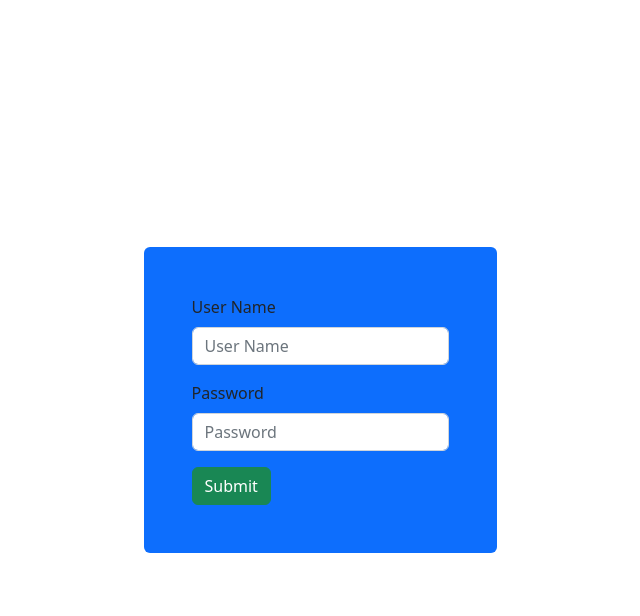
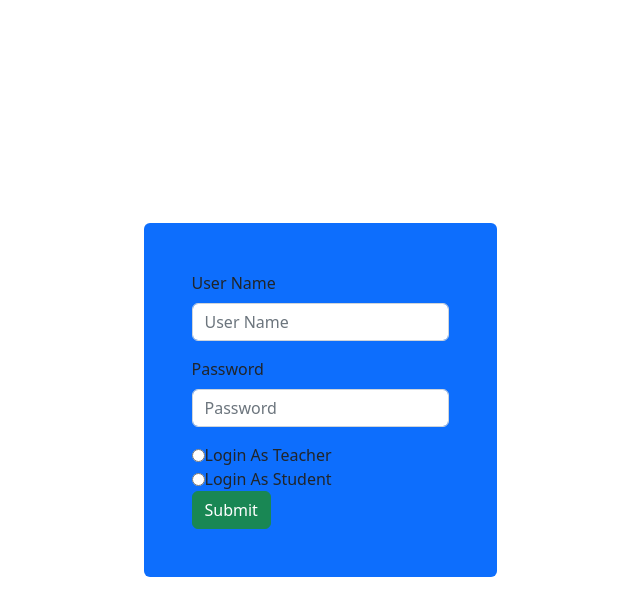
Before and after one commit to Manish-Kumar-9782/Django-Tutorials, a Django app: page /login in a window 1280 px wide. Shown: the top 616 px of the page, without its empty margins (320-960 px from the left). Run offline with Django 4.2, Linux system fonts and the light colour scheme.

Commit message:
worked on mysql connection and made a teacher account

```diff
--- a/QuizContest/ContestQuiz/Account/views.py
+++ b/QuizContest/ContestQuiz/Account/views.py
@@ -2,6 +2,8 @@ from django.shortcuts import render, redirect
 from django.http import HttpResponse
 from django.contrib.auth import authenticate, login
 from django.contrib import auth
+from Teacher.models import Teacher
+from Student.models import Student
 
 # Create your views here.
 
@@ -23,10 +25,26 @@ def login(request):
 
     if request.method == "POST":
         # getting user information from login page.
-        user = authenticate(request,
-                            username=request.POST.get('user_name'),
-                            password=request.POST.get("user_password")
-                            )
+
+        if request.POST.get("login-type") == "teacher":
+
+            user = authenticate(request,
+                                username=request.POST.get('user_name'),
+                                password=request.POST.get("user_password")
+                                )
+
+            teacher = Teacher.objects.get(UserAccount_id=user.id)
+            request.session["Teacher"] = teacher
+
+        if request.POST.get("login-type") == "student":
+
+            user = authenticate(request,
+                                username=request.POST.get('user_name'),
+                                password=request.POST.get("user_password")
+                                )
+
+            student = Teacher.objects.get(UserAccount_id=user.id)
+            request.session["Student"] = student
 
         if user:
             # process the login
--- a/QuizContest/ContestQuiz/templates/Account/login.html
+++ b/QuizContest/ContestQuiz/templates/Account/login.html
@@ -35,6 +35,17 @@
                         name="user_password" placeholder="Password">
                 </div>
 
+                <div id="login-type">
+                    <div class="d-flex align-items-center">
+                        <input id="as-teacher" type="radio" name="login-type" value="teacher">
+                        <label for="as-teacher">Login As Teacher</label>
+                    </div>
+                    <div class="d-flex align-items-center">
+                        <input type="radio" name="login-type" value="student">
+                        <label for="as-student">Login As Student</label>
+                    </div>
+                </div>
+
                 <input type="submit" class="btn btn-success">
             </form>
 
```
Also changed, not shown: QuizContest/ContestQuiz/ContestQuiz/settings.py (+17 -2 lines).
